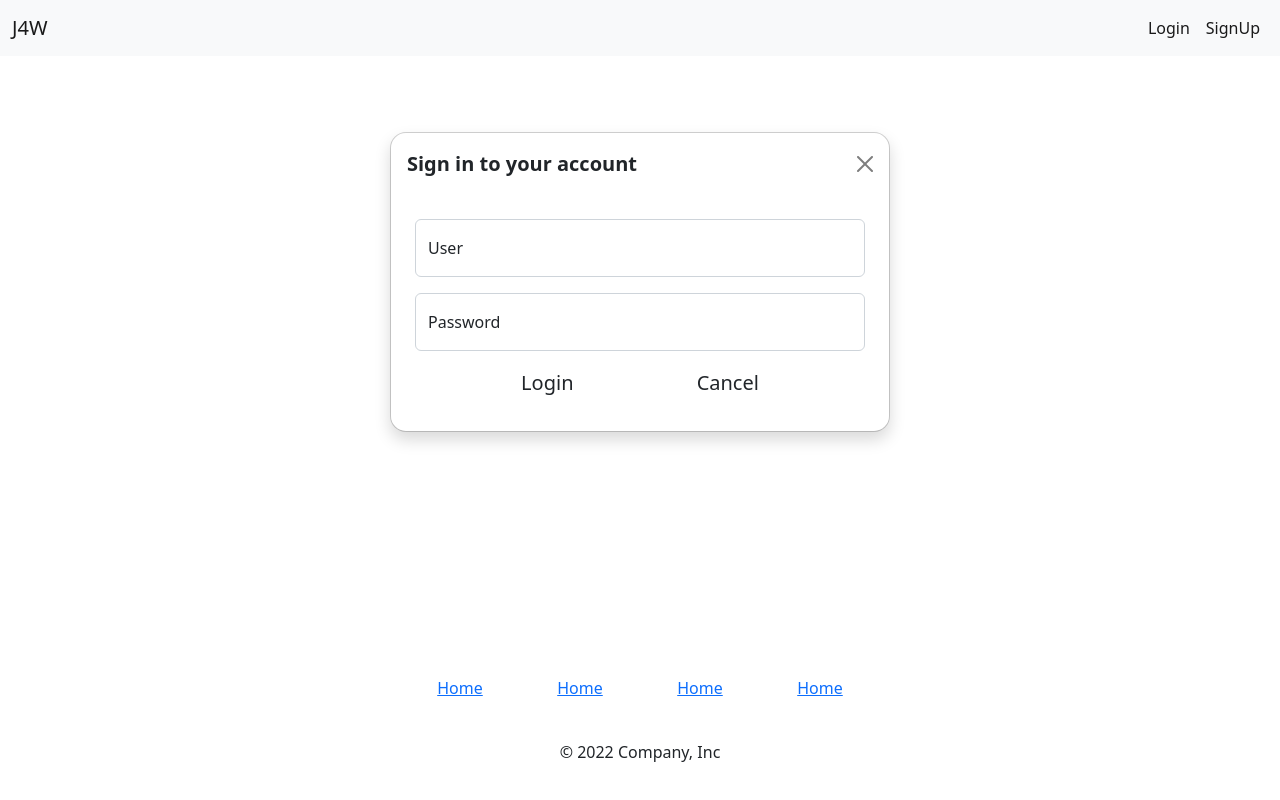
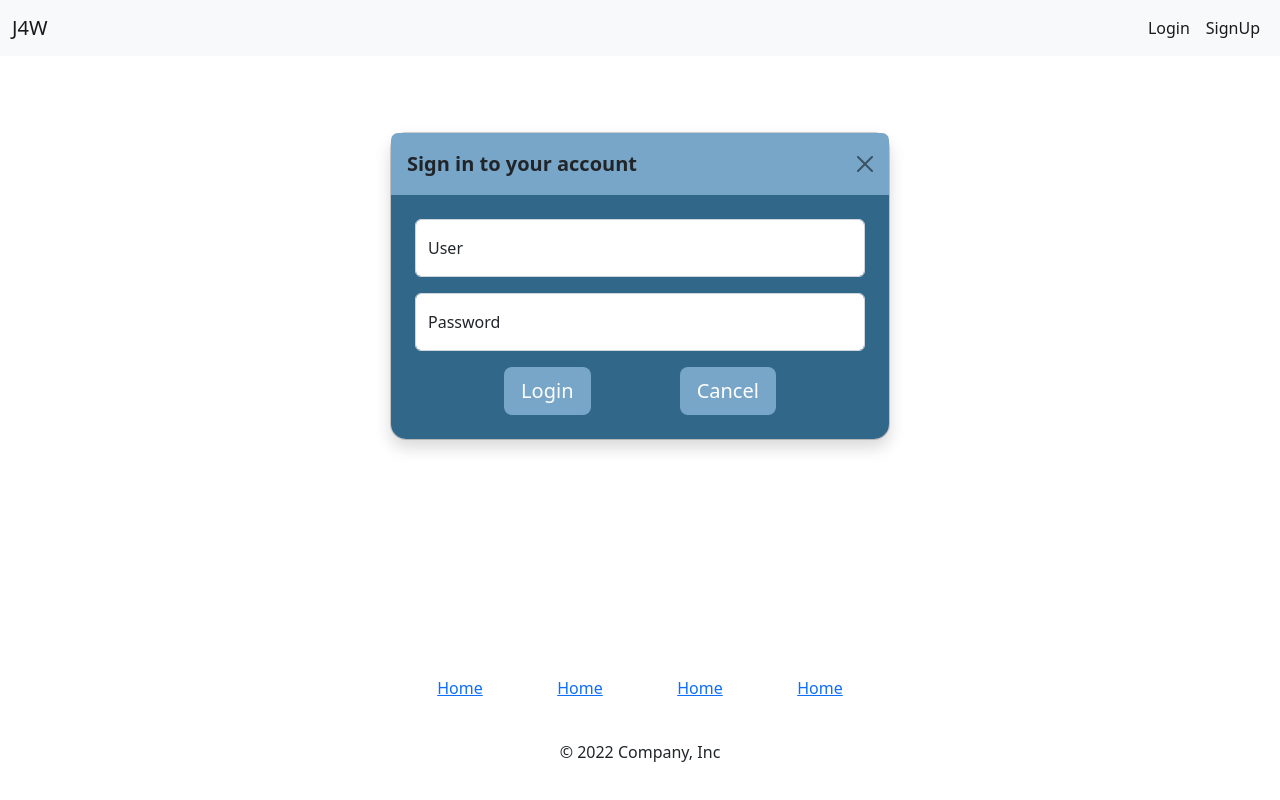
Before and after one commit to Har99sh/september-app, a Vue app in the folder webapp/: page /login in a window 1280 px wide. Built offline with nearby package versions, Linux system fonts and the light colour scheme.

Commit message:
se le dio formato al login

```diff
--- a/webapp/src/components/forms/LoginUser.vue
+++ b/webapp/src/components/forms/LoginUser.vue
@@ -3,9 +3,8 @@
     <main>
       <div class="modal modal-signin position-static d-block py-5" tabindex="-1" role="dialog" id="modalSignin">
          <div class="modal-dialog" role="document">
-           <div class="modal-content rounded-4 shadow">
+           <div class="modal-content rounded-4 shadow" id="contenidoDelLogin">
              <div class="modal-header p-3 pb-3 border-bottom-0">
-               <!-- <h5 class="modal-title">Modal title</h5> -->
                <p class="fw-bold mb-0 fs-5">Sign in to your account</p>
                <button type="button" class="btn-close" data-bs-dismiss="modal" aria-label="Close"></button>
              </div>
@@ -15,13 +14,13 @@
                    <input type="Name" class="form-control rounded-10" id="floatingInput" placeholder="email" v-model="email">
                    <label for="floatingInput">User</label>
                  </div>
-                 <div class="form-floating mb-2">
+                 <div class="form-floating mb-3">
                      <input type="password" class="form-control rounded-10" id="floatingPassword" placeholder="Password" v-model="password">
                      <label for="floatingPassword">Password</label>
                    </div>
-                 <div class=" btn-toolbar d-flex justify-content-evenly">
-                     <button class="log  btn btn-lg rounded-3 btn-md" @click="authenticate">Login</button>
-                     <button class="logcancel btn btn-lg rounded-3 btn-md" type="submit"> Cancel</button>
+                 <div class="btn-toolbar d-flex justify-content-evenly">
+                     <button class="log  btn btn-lg rounded-3 btn-md botonDeLogin" id="botonDeLogin" @click="authenticate">Login</button>
+                     <button class="btn btn-lg rounded-3 btn-md" id="logCancel" type="submit">Cancel</button>
                  </div>
                </form>
              </div>
@@ -61,6 +60,23 @@ export default {
     }
 }
 </script>
-<style lang="">
+<style>
+
+.modal-header {
+  background-color: rgba(120, 166, 200, 1);
+}
+
+#contenidoDelLogin {
+  background-color: rgb(49, 103, 137, 1);
+}
+
+#botonDeLogin {
+  background-color: rgba(120, 166, 200, 1);
+  color: white;
+}
+#logCancel {
+  background-color: rgba(120, 166, 200, 1);
+  color: white;
+}
 
 </style>
```
